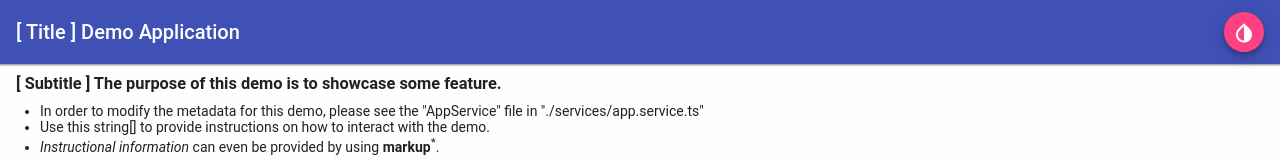
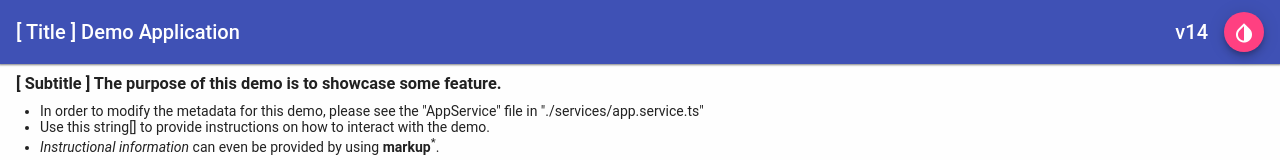
Before and after one commit to dhruvaldarji/ng-poc-template, an Angular app: page / in a window 1280 px wide. Shown: the top 160 px of the page. Built offline with nearby package versions, Linux system fonts and the light colour scheme.

Commit message:
feat: display the current version of the Angular framework in the header

```diff
--- a/src/app/app.component.html
+++ b/src/app/app.component.html
@@ -3,6 +3,7 @@
     <mat-toolbar class="app-head__title" color="primary">
       <h1>{{ appName$ | async }}</h1>
         <span class="app-head__spacer"></span>
+        <span class="app-head__version">{{ NG_VERSION }}</span>
         <span>
           <button
             mat-mini-fab
--- a/src/app/app.component.scss
+++ b/src/app/app.component.scss
@@ -20,6 +20,10 @@
       box-shadow: 0px 0px 2px 1px rgba(0,0,0,0.5);
     }
 
+    &__version {
+      padding: 0 1.6rem;
+    }
+
     &__subtitle {
       flex: 0 0 auto;
       padding: 1rem 1.6rem 0 1.6rem;
--- a/src/app/app.component.ts
+++ b/src/app/app.component.ts
@@ -1,4 +1,4 @@
-import { Component, OnInit, OnDestroy } from '@angular/core';
+import { Component, OnInit, OnDestroy, VERSION } from '@angular/core';
 
 import { Subject } from 'rxjs';
 import { takeUntil } from 'rxjs/operators';
@@ -19,6 +19,8 @@ export class AppComponent implements OnInit, OnDestroy {
   appSubtitle$ = this.appService.getAppSubtitle();
   appInstructions$ = this.appService.getAppInstructions();
 
+  NG_VERSION = `v${VERSION.major}`;
+
   private readonly destroy$ = new Subject();
 
   constructor(private readonly appService: AppService, private readonly themeService: ThemeService) {}
```
